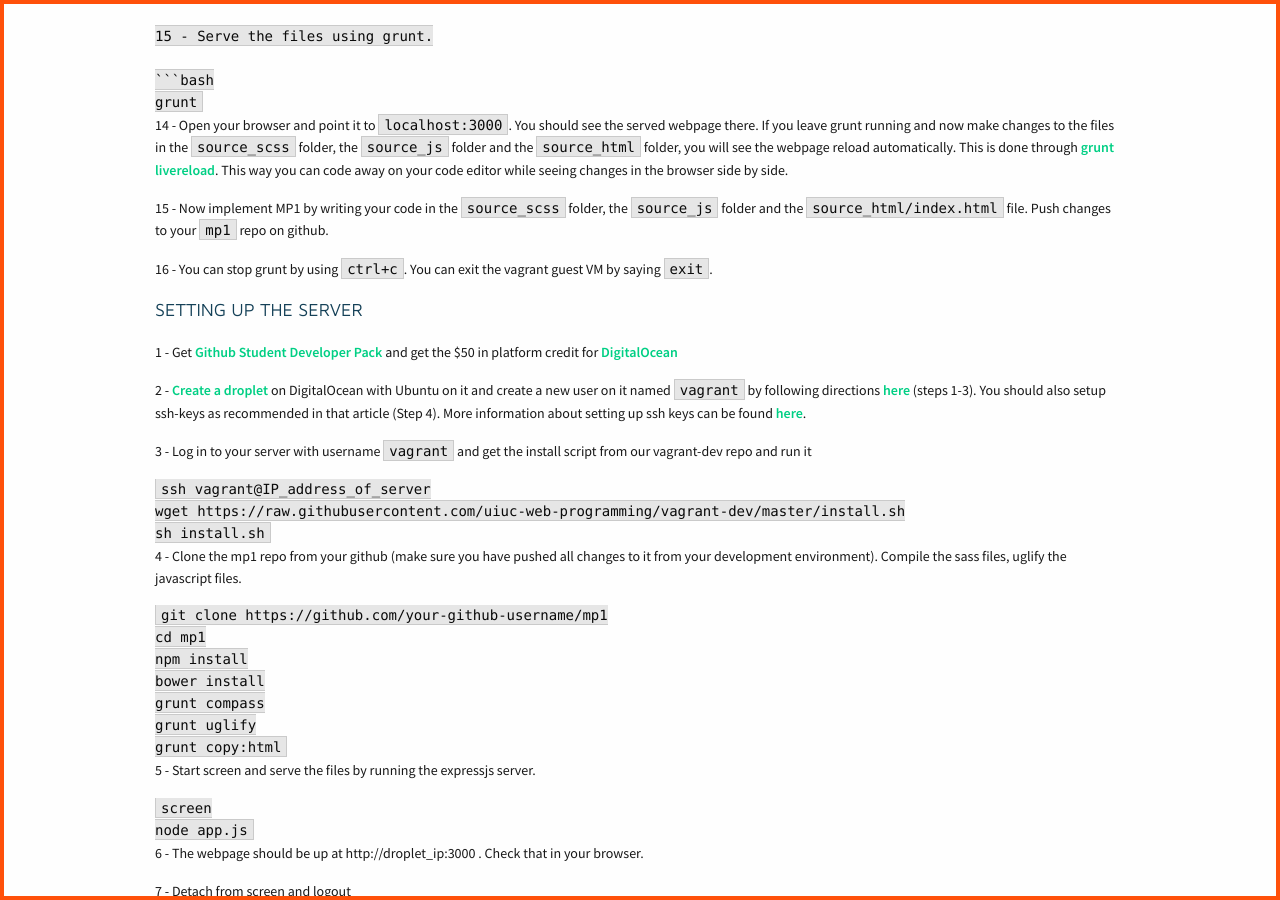
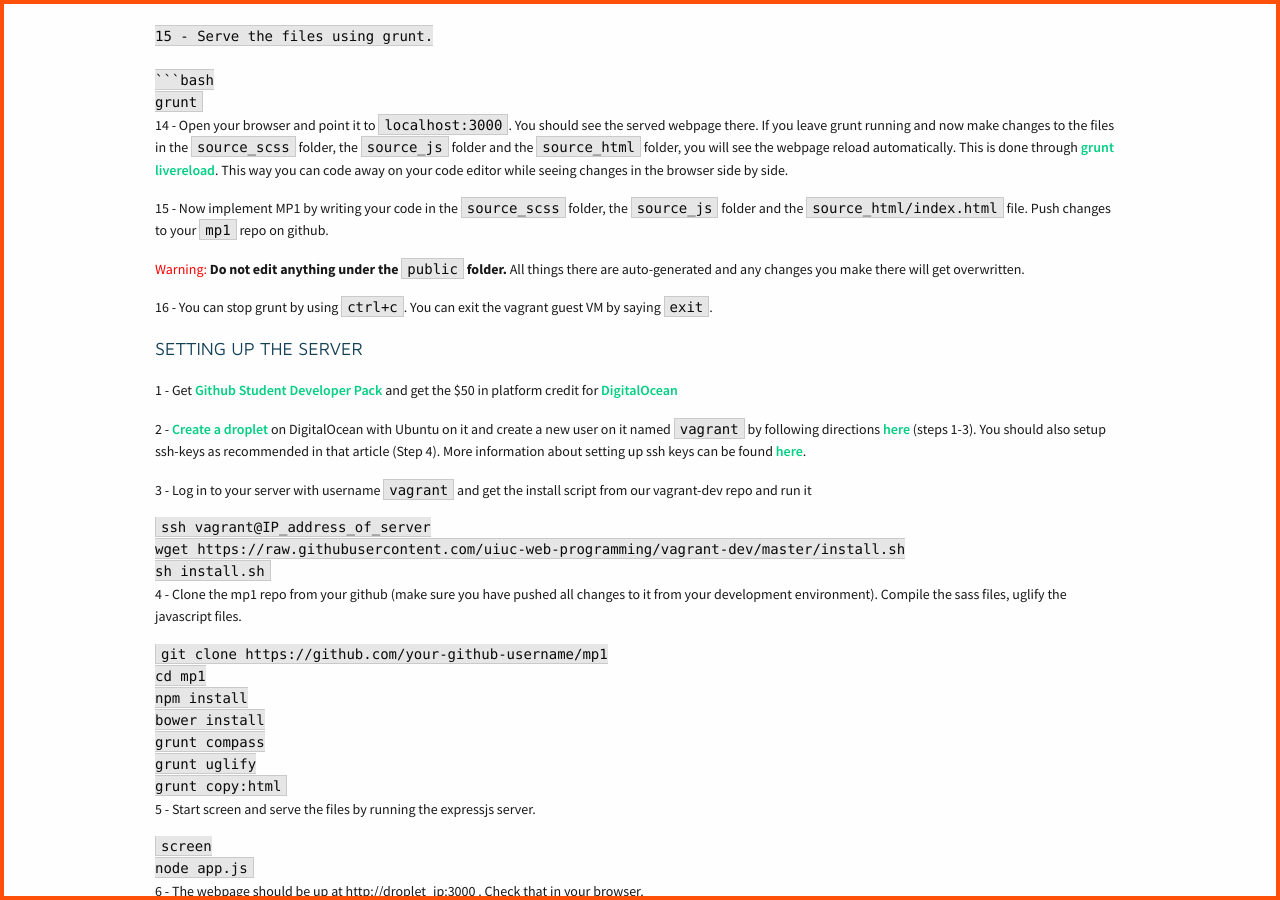
Before and after one commit to biplabdeka/fa2016, a Jekyll site: the page built from _posts/2015-1-28-Lab-1.md, in a window 1280 px wide and 900 px high, scrolled down 1886 px. Built offline with Jekyll 4.4.1, drawn with Linux system fonts in a browser that asks for light colours; nearby versions of some CDN libraries; Markdown is read by kramdown in place of the engine named in the settings.

Commit message:
warning added

```diff
--- a/_posts/2015-1-28-Lab-1.md
+++ b/_posts/2015-1-28-Lab-1.md
@@ -109,6 +109,8 @@ grunt
 
 15 - Now implement MP1 by writing your code in the `source_scss` folder, the `source_js` folder and the `source_html/index.html` file. Push changes to your `mp1` repo on github.
 
+<span style="color: red"> Warning: </span>  **Do not edit anything under the `public` folder.** All things there are auto-generated and any changes you make there will get overwritten.
+
 16 - You can stop grunt by using `ctrl+c`. You can exit the vagrant guest VM by saying `exit`.
 
 <span class="section-heading">SETTING UP THE SERVER</span>
```
